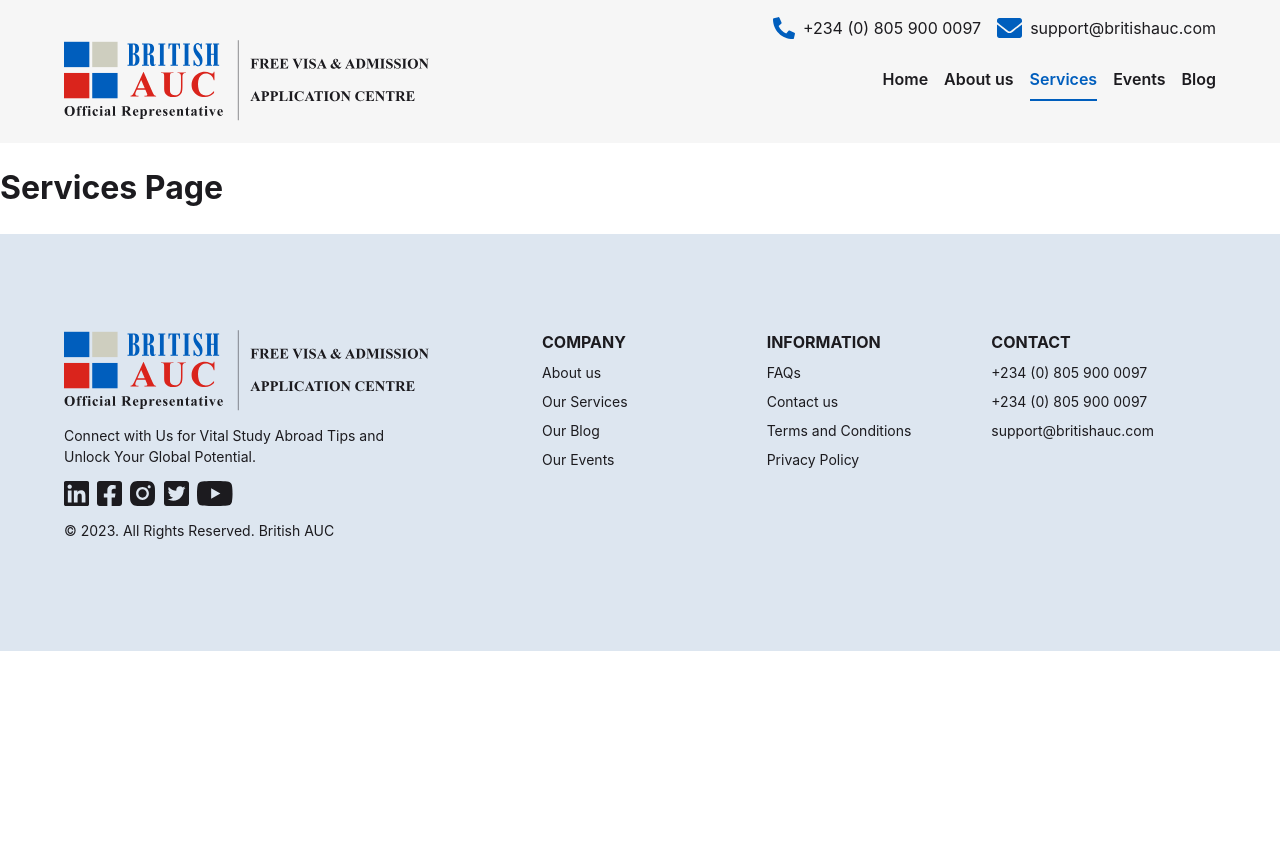
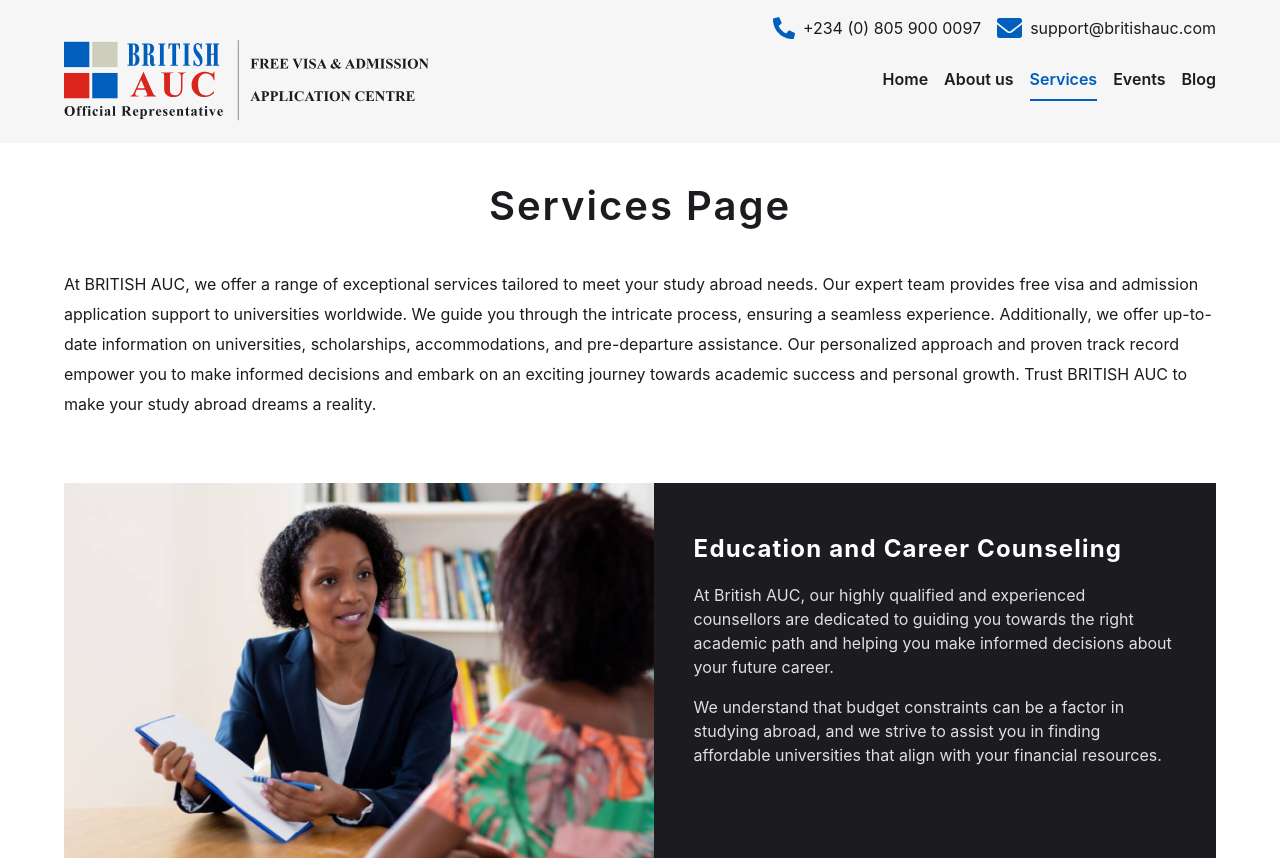
Before and after one commit to British-AUC/company-website, a React (Vite) app in the folder website/: page /services in a window 1280 px wide. Shown: the top 860 px of the page. Before the commit the page ends 800 px from the top, so only its background shows below. Built offline with nearby package versions, Linux system fonts and the light colour scheme.

Commit message:
finished implementing services page

```diff
--- a/website/src/pages/About.jsx
+++ b/website/src/pages/About.jsx
@@ -100,7 +100,7 @@ export default function About(){
                 </div>
             </section>
 
-            {/* SECTION ELEVEN */}
+            {/* SECTION  */}
             <section className="section-twelve">
                 <h2>Lets Get You an Admission Today</h2>
                 <button>Get in touch</button>
--- a/website/src/pages/Services.jsx
+++ b/website/src/pages/Services.jsx
@@ -1,9 +1,27 @@
 import React from "react"
+import Service from "../components/Service";
+import servicedata from "../data/services";
 
 export default function Services(){
+    const services = servicedata.map(item => <Service key={item.id} {...item}/>)
+
     return (
         <>
-            <h1>Services Page</h1>
+            {/* SECTION THREE [IMPORTED CLASS]*/}
+            <section className="section-three">
+                <h2>Services Page</h2>
+                <p id="service-p">
+                    At BRITISH AUC, we offer a range of exceptional services tailored to
+                    meet your study abroad needs. Our expert team provides free visa and
+                    admission application support to universities worldwide. We guide you
+                    through the intricate process, ensuring a seamless experience. Additionally,
+                    we offer up-to-date information on universities, scholarships, accommodations,
+                    and pre-departure assistance. Our personalized approach and proven track record
+                    empower you to make informed decisions and embark on an exciting journey towards
+                    academic success and personal growth. Trust BRITISH AUC to make your study abroad dreams a reality.
+                </p>
+                {services}
+            </section>
         </>
     )
 }
--- a/website/src/styles/App.css
+++ b/website/src/styles/App.css
@@ -258,6 +258,11 @@ footer .footer-right .footer-info a:hover {
   display: flex;
   flex-direction: column;
   padding: 0rem 4rem;
+}
+.section-three #service-p {
+  line-height: 30px;
+  margin: 0;
+  margin-bottom: 4em;
 }
 .section-three .service {
   display: flex;
--- a/website/src/styles/App.scss
+++ b/website/src/styles/App.scss
@@ -281,6 +281,11 @@ footer {
   display: flex;
   flex-direction: column;
   padding: $desktoppadding;
+  #service-p {
+    line-height: 30px;
+    margin: 0;
+    margin-bottom: 4em;
+  }
   .service {
     display: flex;
     flex-direction: row;
@@ -774,3 +779,4 @@ footer {
     color: white;
   }
 }
+// SECTION TWELVE END
```
Also changed, not shown: 1 other file (tests, documents, lock files or other folders).
